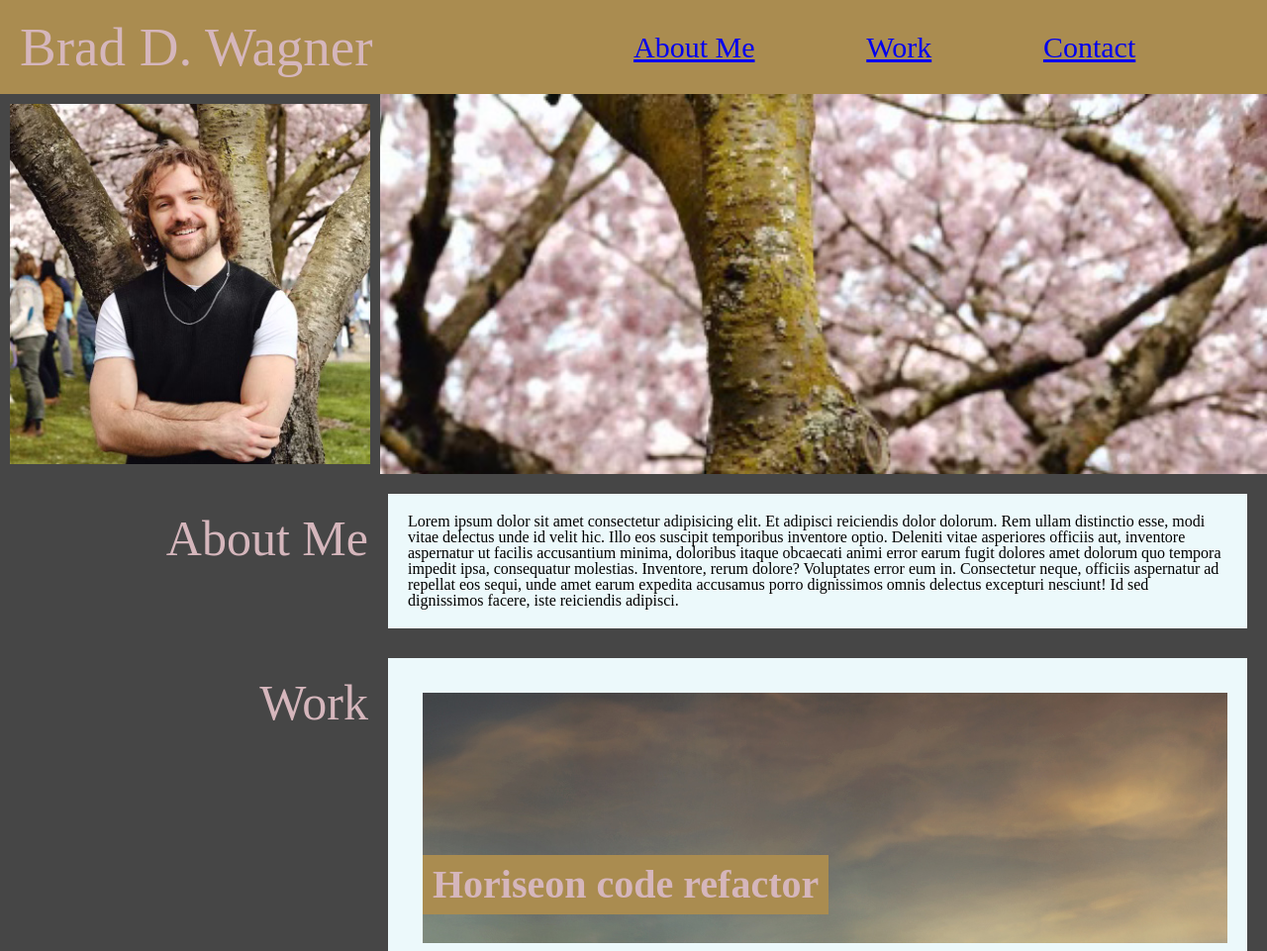
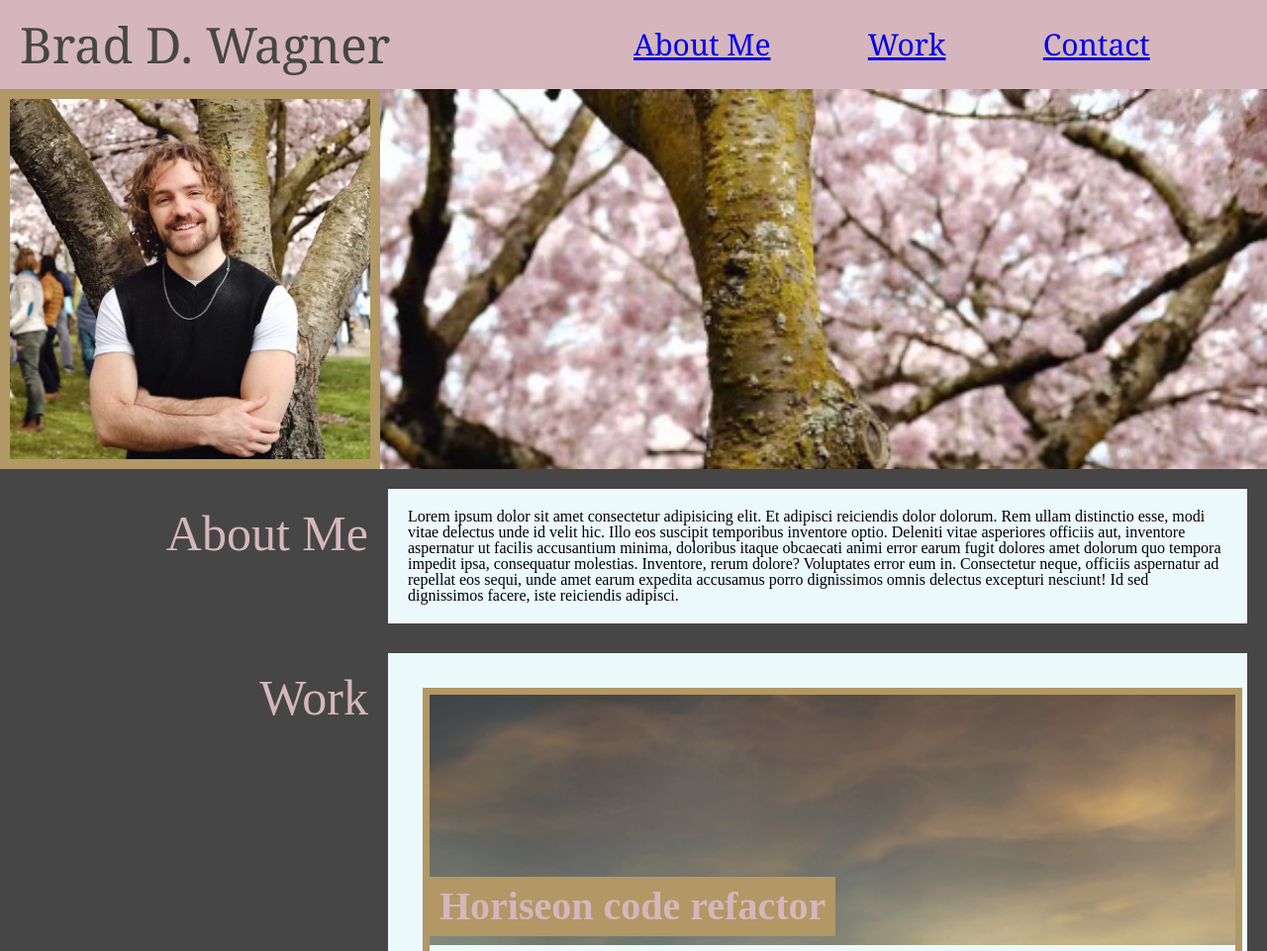
Before and after one commit to BradDWagner/first-portfolio, a plain HTML site: page index.html in a window 1280 px wide. Shown: the top 961 px of the page at 99% size. Drawn offline with Linux system fonts and the light colour scheme.

Commit message:
Set heading and nav bar to be a fixed element, added borders and links to the 'work' image cards, and set a box shadow upon hover

```diff
--- a/assets/css/style.css
+++ b/assets/css/style.css
@@ -1,7 +1,7 @@
 :root{
     --matte: #464646;
     --ivory: #ecf9fb;
-    --wood: #aa8c50;
+    --wood: #b19865;
     --cherry: #d5b6bc;
 }
 
@@ -13,25 +13,33 @@ body{
     background-color: var(--matte);
 }
 
-h1,
+h1 {
+    color: var(--matte);
+    font-family:Georgia, 'Times New Roman', Times, serif;
+    font-size: 50px;
+}
+
 h2,
 h3 {
     color: var(--cherry);
 }
 
-/* Sets flex-box for the header and establishes margins around it  */
+/* Sets flex-box for the header and establishes margins around it. Also extablishes it as a fixed element */
 .header-box{
+    position: fixed;
+    top: 0px;
+    width: 100%;
+    z-index: 2;
     display:flex;
     flex-wrap:nowrap;
     flex-direction: row;
     padding: 20px;
-    background-color: var(--wood);
+    background-color: var(--cherry);
 }
 
 /* Establishes width of 'name' box and sets font size for the h1 */
 .name {
     width: 50%;
-    font-size: 55px;
     position: relative;
 }
 
@@ -52,10 +60,20 @@ h3 {
 /* Sets font size of li allows the items to flex within the box and auto adjust their spacing */
 .nav-bar ul li{
     font-size: 30px;
+    font-family: Georgia, 'Times New Roman', Times, serif;
     flex: 1 0 auto;
+    color: var(--matte);
 }
 
+.nav-bar ul a:visited{
+    color: var(--ivory);
+}
+
+.nav-bar ul a:hover{
+    color: var(--wood);
+}
 figure{
+    margin-top: 90px;
     width:100%;
     position: relative;
     background-image: url(../images/cherry-blossoms.png);
@@ -67,13 +85,9 @@ figure{
    margin-bottom: -3px;
    border: 10px;
    border-style: solid;
-   border-color: var(--matte);
+   border-color: var(--wood);
 }
 
-/* #banner {
-    max-width: 100vw;
-    position: absolute;
-} */
 
 section{
     background-color: var(--matte);
@@ -114,17 +128,25 @@ h2{
     display: flex;
     flex-wrap:wrap;
     flex-direction:row;
+    padding-bottom: 100px;
 }
 
 /* Creates card for each image and text overlay, giving each half of the container's width and a third of its height  */
 .work-box{
     position: relative;
-    width: 50%;
+    width: 40%;
     height: 33%;
     max-height: 400px;
     flex: 1 0 auto;
-    padding: 15px;
+    margin: 15px;
     overflow: hidden;
+    border-style: solid;
+    border-width: 7px;
+    border-color: var(--wood);
+}
+
+.work-box:hover {
+    box-shadow: 0px 0px 15px var(--matte);
 }
 
 /* Overrides the width setting from the 'work-box' in order to allow the latest image to take up its own row  */
@@ -137,7 +159,7 @@ h2{
 .overlay {
     position: absolute;
     top: 50%;
-    left: 15px;
+    left: 0px;
     font-weight: bold;
     font-size: 40px;
     padding: 10px;
@@ -182,7 +204,7 @@ h2{
 
 @media screen and (max-width: 768px) {
    h2{
-    background-color: aqua;
+    padding-bottom: 20px;
    }
    .row,
    .header-box {
@@ -200,4 +222,8 @@ h2{
         justify-content: center;
         text-align: center;
     }
+
+    figure{
+        margin-top: 120px;
+    }
 }
--- a/index.html
+++ b/index.html
@@ -53,11 +53,15 @@
             </div>
             <div class= "work-container card">
                 <div class="work-box" id="latest-work">
-                    <img src="./assets/images/sky.png">
+                    <a href="https://github.com/BradDWagner/horiseon-code-refactor">
+                        <img src="./assets/images/sky.png">
+                    </a>
                     <h3 class="overlay">Horiseon code refactor</h3>
                 </div>
                 <div class="work-box">
-                    <img src="./assets/images/apple-blossoms.png" data-descr="Coding Study Guide">
+                    <a href="https://github.com/BradDWagner/prework-study-guide">
+                        <img src="./assets/images/apple-blossoms.png" data-descr="Coding Study Guide">
+                    </a>
                     <h3 class="overlay">Coding study guide</h3>
                 </div>
                 <div class="work-box">
```
